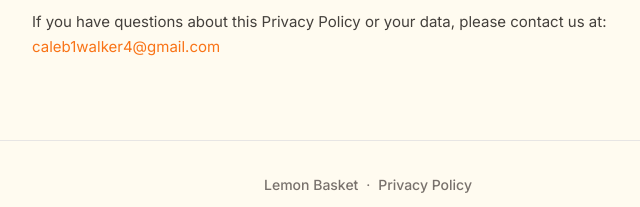
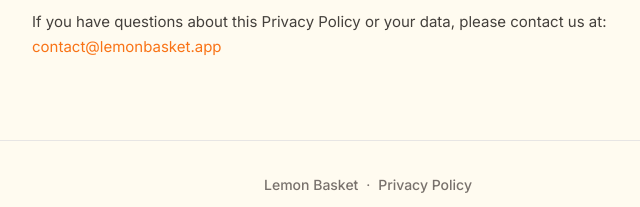
Before and after one commit to caleb1walker41414/lemonbasket-web, a plain HTML site: page privacy/index.html in a window 1280 px wide. Shown: the part 2417-2624 px from the top of the page, 272-912 px from the left. Drawn offline with Linux system fonts and the light colour scheme.

Commit message:
Update privacy policy contact email to contact@lemonbasket.app

```diff
--- a/privacy/index.html
+++ b/privacy/index.html
@@ -180,7 +180,7 @@
 
     <h2>11. Contact Us</h2>
     <p>If you have questions about this Privacy Policy or your data, please contact us at:<br />
-    <a href="mailto:caleb1walker4@gmail.com">caleb1walker4@gmail.com</a></p>
+    <a href="mailto:contact@lemonbasket.app">contact@lemonbasket.app</a></p>
   </div>
 
   <footer>
```
